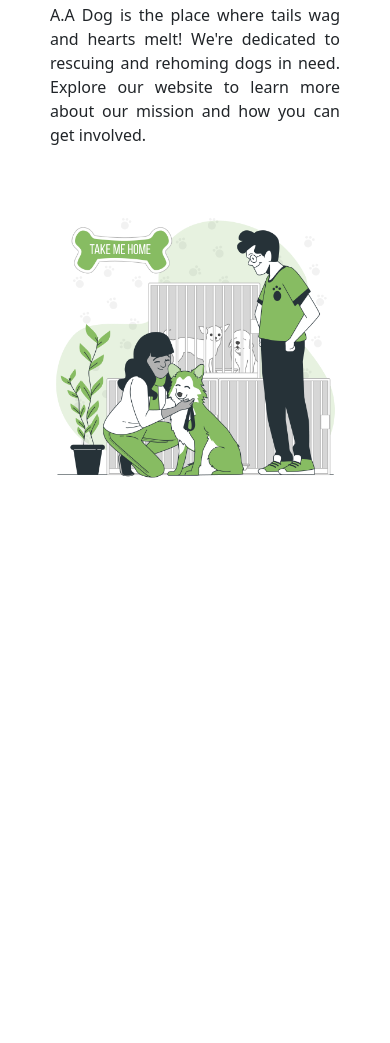
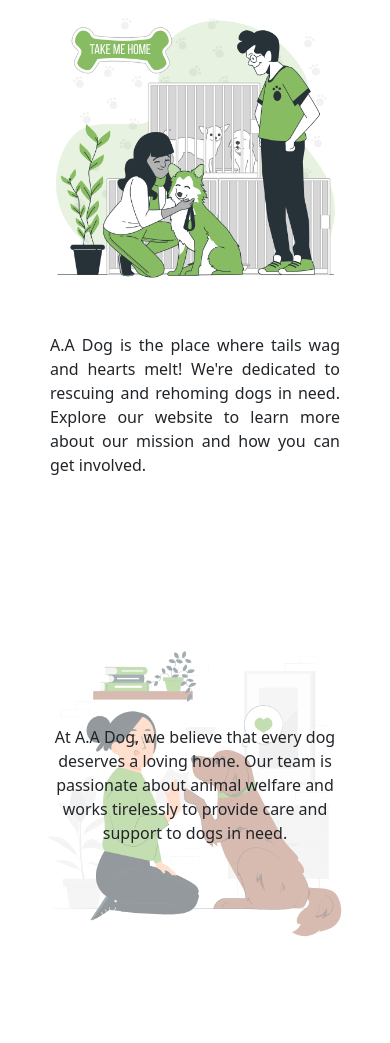
Before and after one commit to OmedM/AADog, a plain HTML site: page html/index.html in a window 390 px wide. Shown: the part 340-1383 px from the top of the page. Before the commit the page ends 883 px from the top, so only its background shows below. Drawn offline with nearby package versions, Linux system fonts and the light colour scheme; a web font is replaced by a local one.

Commit message:
Home page completed

```diff
--- a/css/main.css
+++ b/css/main.css
@@ -46,9 +46,22 @@
     align-items: center;
 }
 
+#index-section-two {
+    display: flex;
+    align-items: center;
+    justify-content: center;
+    text-align: center;
+    height: 500px;
+    width: 500px;
+    background: url('../figures/indexFigure2.png');
+    background-repeat: no-repeat;
+    background-position: center;
+    background-size: 100%;
+}
+
 @media only screen and (max-width: 768px) {
     #index-section-one {
-        flex-direction: column;
+        flex-direction: column-reverse;
         height: auto;
         width: 100%;
         padding: 50px;
@@ -56,4 +69,12 @@
         justify-content: space-around;
         align-content: center;
     }
+
+    #index-section-two {
+        display: flex;
+        align-items: center;
+        justify-content: center;
+        text-align: center;
+        width: 80vw;
+    }
 }
--- a/html/index.html
+++ b/html/index.html
@@ -59,11 +59,11 @@
 
       <div class="container-fluid" id="index-section-one">
         <p id="index-section-one-text">A.A Dog is the place where tails wag and hearts melt! We're dedicated to rescuing and rehoming dogs in need. Explore our website to learn more about our mission and how you can get involved.</p>
-        <img src="../figures/indexFigure1.png" id="index-section-one-img">
+        <img src="../figures/indexFigure1.png">
       </div>
 
-      <div>
-
+      <div class="container-fluid" id="index-section-two">
+        <p id="index-section-two-text">At A.A Dog, we believe that every dog deserves a loving home. Our team is passionate about animal welfare and works tirelessly to provide care and support to dogs in need.</p>
       </div>
 
     <script src="https://cdn.jsdelivr.net/npm/bootstrap@5.3.3/dist/js/bootstrap.bundle.min.js" integrity="sha384-YvpcrYf0tY3lHB60NNkmXc5s9fDVZLESaAA55NDzOxhy9GkcIdslK1eN7N6jIeHz" crossorigin="anonymous"></script>
```
Also changed, not shown: figures/c.png (renamed from figures/dog high five-pana.png), figures/indexFigure2.png (added).
